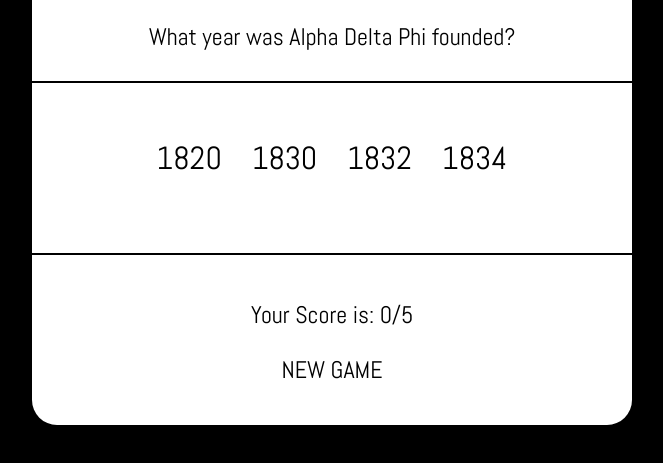
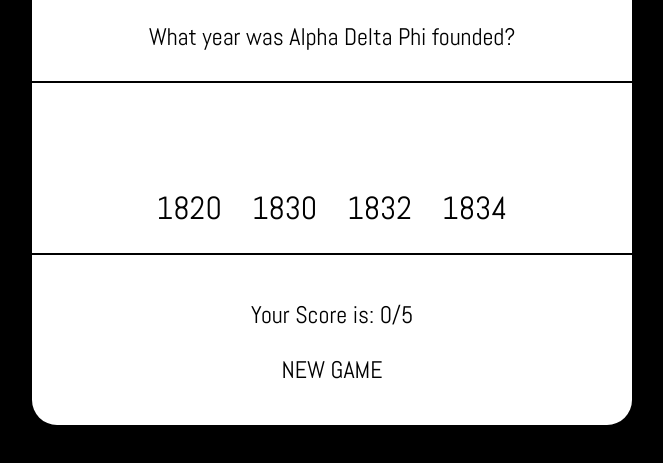
Before and after one commit to griffincox/quiz-app, a plain HTML site: page index.html in a window 1280 px wide. Shown: the part 225-688 px from the top of the page, without its empty margins (308-971 px from the left). Drawn offline with nearby package versions, Linux system fonts and the light colour scheme.

Commit message:
selection added, about to add functionality

```diff
--- a/index.html
+++ b/index.html
@@ -15,6 +15,8 @@
       <p id="q-text"></p>
     </div>
     <div class="answers">
+      <ul id="a-list">
+      </ul>
     </div>
     <div class="score">
       <p id="s-number"></p>
--- a/js/app.js
+++ b/js/app.js
@@ -1,50 +1,50 @@
+var selection = null;
 var quiz = [
+  0,
   "What year was Alpha Delta Phi founded?",
-  "What is the name of our illustrious founder?",
-  "What year was our chapter house built?",
-  "How many chapters do we have internationally?",
-  "Fill in the blank: ____ Troll"
-];
-var a1 = [
   "1820",
   "1830",
   "1832",
-  "1834"
-];
-var a2 = [
+  "1834",
+  "1832",
+  "What is the name of our illustrious founder?",
   "Samuel Eels",
   "Samuel Eldrick",
   "Richard Eels",
-  "Richard Eldrick"
-];
-var a3 = [
+  "Richard Eldrick",
+  "Samuel Eels",
+  "What year was our chapter house built?",
   "1920",
   "1925",
   "1926",
-  "1930"
-];
-var a4 = [
+  "1930",
+  "1926",
+  "How many chapters do we have internationally?",
   "25",
   "26",
   "30",
-  "33"
-];
-var a5 = [
+  "33",
+  "33",
+  "Fill in the blank: ____ Troll",
   "Big",
   "Small",
   "Come",
-  "There"
+  "There",
+  "Come",
 ];
-var score = 0;
 $(document).ready(function() {
   newQuiz();
+  $("#a-list").on("click", "li", function(event){
+    console.log("User selected " + $(event.target).text());
+    selection = $(event.target).text();
+  });
 });
 function newQuiz() {
 	console.log("called newQuiz");
-  $("#q-text").text(quiz[0]);
-  $(".answers").append(makeUL(a1));
-  score = 0;
-  $("#s-number").text("Your Score is: " + score + "/5");
+  $("#q-text").text(quiz[1]);
+  $(".answers").append(makeAnswers(quiz, 2, 5));
+  quiz[0] = 0;
+  $("#s-number").text("Your Score is: " + quiz[0] + "/5");
 }
 // bind handler to ul
 // populate ul with li answers
@@ -56,18 +56,22 @@
 // when all 5 questions are answered, display congratulations if 5/5 or else press "new game" to try against
 
 $("#newgame").click(function() {
+  document.getElementById("a-list").empty();
   newQuiz();
 });
-function makeUL(array) {
-  // Create the list element:
+function makeAnswers(array, lowerindex, upperindex) {
+  var myNode = document.getElementById("a-list");
   var list = document.createElement('ul');
-  for(var i = 0; i < array.length; i++) {
+  // Populate the ul with answers
+  for(var i = lowerindex; i <= upperindex; i++) {
     // Create the list item:
     var item = document.createElement('li');
     // Set its contents
     item.appendChild(document.createTextNode(array[i]));
     // Add it to the list:
     list.appendChild(item);
+    // Append list to ul
+    myNode.appendChild(list);
   }
-  return list;
+  return myNode;
 }
```
